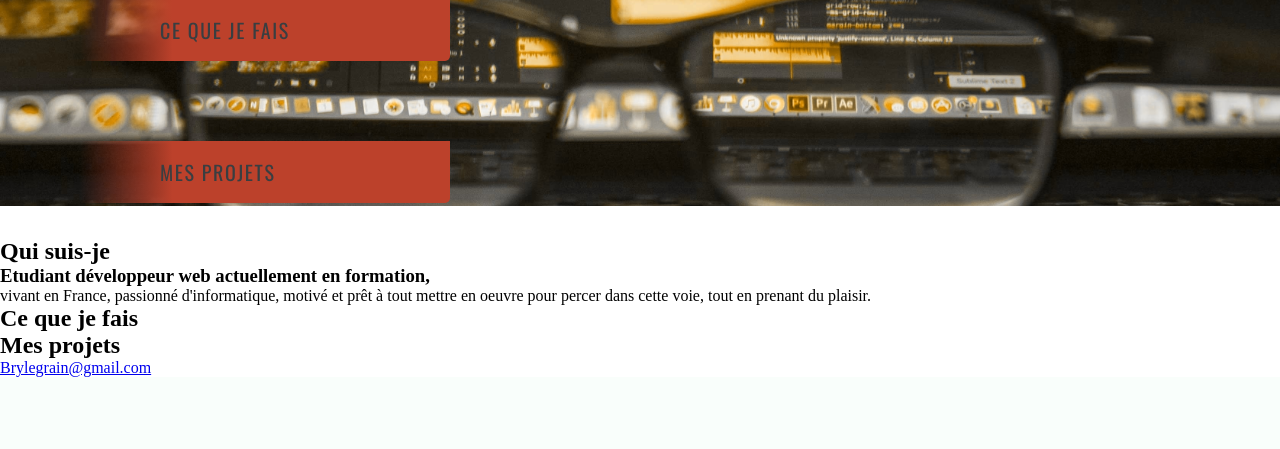
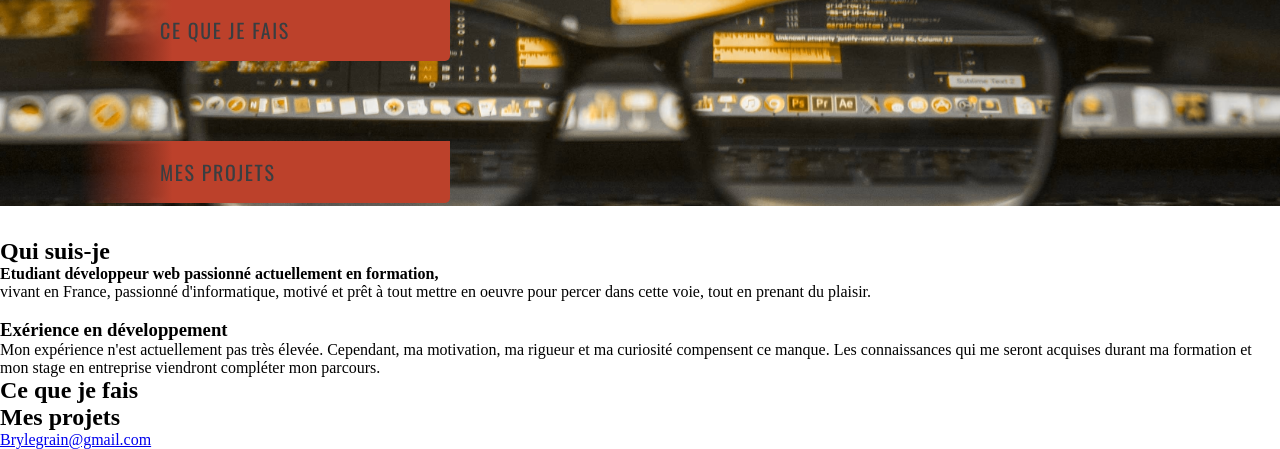
Before and after one commit to BryanLeg/MySite, a PHP site: page / in a window 1280 px wide. Shown: the part 594-1043 px from the top of the page. Before the commit the page ends 971 px from the top, so only its background shows below. Run offline with PHP 8.4, Linux system fonts and the light colour scheme.

Commit message:
update aboutBE

```diff
--- a/index.html
+++ b/index.html
@@ -9,7 +9,7 @@
       @import url("https://fonts.googleapis.com/css2?family=Oswald:wght@400;700&display=swap");
       @import url("https://fonts.googleapis.com/css2?family=Source+Sans+Pro:wght@300&display=swap");
     </style>
-    <title>Bryan Legrain</title>
+    <title>Développeur Web - Bryan Legrain</title>
   </head>
   <body>
     <header>
@@ -43,10 +43,21 @@
 
     <section class="aboutBe" id="aboutBe">
       <h1 class="title-aboutBe">Qui suis-je</h1>
-      <h3>Etudiant développeur web actuellement en formation,</h3>
+      <h4>
+        <span>Etudiant</span> développeur web passionné
+        <span>actuellement en formation</span>,
+      </h4>
       <p>
         vivant en France, passionné d'informatique, motivé et prêt à tout mettre
         en oeuvre pour percer dans cette voie, tout en prenant du plaisir.
+      </p>
+      <br />
+      <h3>Exérience en développement</h3>
+      <p>
+        Mon expérience n'est actuellement pas très élevée. Cependant, ma
+        motivation, ma rigueur et ma curiosité compensent ce manque. Les
+        connaissances qui me seront acquises durant ma formation et mon stage en
+        entreprise viendront compléter mon parcours.
       </p>
     </section>
 
@@ -56,6 +67,7 @@
 
     <section class="aboutDo" id="aboutDo">
       <h1 class="title-aboutDo">Ce que je fais</h1>
+      <h4></h4>
       <p></p>
     </section>
 
--- a/style.css
+++ b/style.css
@@ -109,3 +109,6 @@ header {
 /* end Banner */
 
 /* about me */
+
+.aboutDo {
+}
```
